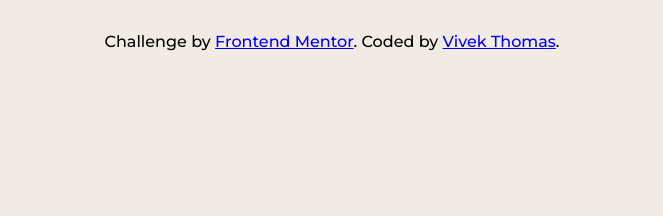
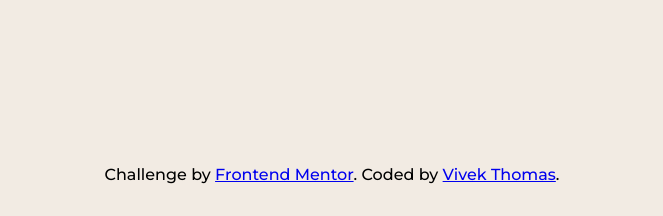
Before and after one commit to VThomas241/FeD-product-preview-card-component-main, a plain HTML site: page index.html in a window 1280 px wide. Shown: the part 584-800 px from the top of the page, without its empty margins (308-971 px from the left). Drawn offline with Linux system fonts and the light colour scheme.

Commit message:
Changed Attribution to stick to bottom

```diff
--- a/index.html
+++ b/index.html
@@ -15,9 +15,10 @@
   <link href="https://fonts.googleapis.com/css2?family=Fraunces:opsz,wght@9..144,700&family=Montserrat:wght@500;700&display=swap" rel="stylesheet">
 </head>
 <body>
+  <div class="container">
     <div class="product__card">
       <picture>
-      <source srcset="images/image-product-desktop.jpg" media="(min-width:600px)">
+        <source srcset="images/image-product-desktop.jpg" media="(min-width:610px)">
         <source srcset="images/image-product-mobile.jpg">
         <img src="images/image-product-desktop.jpg" alt="image-product-mobile">
       </picture>
@@ -40,5 +41,6 @@
       Challenge by <a href="https://www.frontendmentor.io?ref=challenge" target="_blank">Frontend Mentor</a>.
       Coded by <a href="https://github.com/VThomas241" target="_blank">Vivek Thomas</a>.
     </div>
+  </div>
 </body>
 </html>
--- a/style.css
+++ b/style.css
@@ -10,18 +10,22 @@
     --Montserrat: 'Montserrat', sans-serif;
 }
 
+/* Removing defaults - start */
+
 *,*::before,*::after{
     margin: 0;
     padding: 0;
     box-sizing: border-box;
 }
-html,body{
+.container{
     margin: 0;
-    height: 100%;
-    padding: 2rem 0.5rem;
-}
-body{
+    min-height: 100vh;
+    max-width: 100vw;
+    padding: 2rem 1rem;
     background-color: var(--bg_cream);
+    /* To make the attribution stick to the bottom */
+    display: grid;
+    /*  With margin-top:auto on attribution */
 }
 
 p{
@@ -47,6 +51,8 @@ img{
 button{
     border: none;
 }
+
+/* Removing defaults - end */
 
 .product__card{
     border-radius: 0.5rem;
@@ -110,16 +116,16 @@ button{
 .attribution{
     text-align: center;
     font-family: var(--Montserrat);
-    margin-block: 2rem;
-
+    padding-top: 2rem;
+    margin-top: auto;
 }
 
-@media (min-width: 600px){
-    body{
-        display: flex;
+@media (min-width: 610px){
+    .container{
+        display: grid;
+        flex-direction: column;
         justify-content: center;
         align-items: center;
-        flex-direction: column;
     }
     .product__card{
         display: grid;
```
Lines whose indentation alone changed are shown as unchanged.
